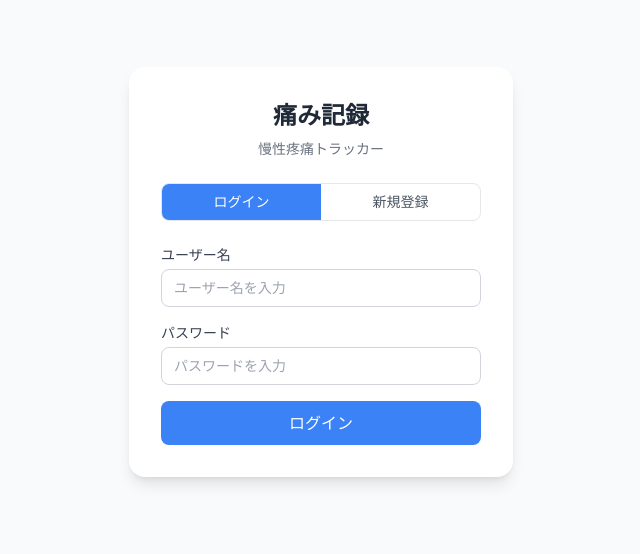
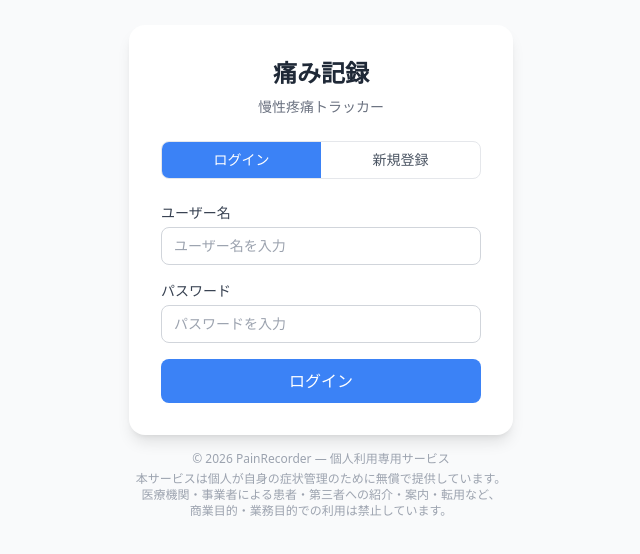
Before and after one commit to kyobankatu/PainRecorder, a Next.js app: page / in a window 1280 px wide. Shown: the part 128-682 px from the top of the page, without its empty margins (319-959 px from the left). Built offline with nearby package versions, Linux system fonts and the light colour scheme.

Commit message:
feat: add copy right

```diff
--- a/src/app/(protected)/layout.tsx
+++ b/src/app/(protected)/layout.tsx
@@ -5,6 +5,9 @@ export default function ProtectedLayout({ children }: { children: React.ReactNod
     <div className="min-h-screen flex flex-col">
       <Navigation />
       <main className="flex-1 container mx-auto px-4 py-6 max-w-3xl pb-24 md:pb-6">{children}</main>
+      <footer className="hidden md:block text-center py-3 text-xs text-gray-300 border-t border-gray-100">
+        © {new Date().getFullYear()} PainRecorder — 個人利用専用・商業目的での利用・紹介禁止
+      </footer>
     </div>
   );
 }
--- a/src/app/page.tsx
+++ b/src/app/page.tsx
@@ -48,7 +48,7 @@ export default function AuthPage() {
   }
 
   return (
-    <div className="flex items-center justify-center min-h-screen px-4">
+    <div className="flex flex-col items-center justify-center min-h-screen px-4 gap-4">
       <div className="bg-white rounded-2xl shadow-lg p-8 w-full max-w-sm">
         <h1 className="text-2xl font-bold text-center text-gray-800 mb-2">痛み記録</h1>
         <p className="text-center text-gray-500 text-sm mb-6">慢性疼痛トラッカー</p>
@@ -107,6 +107,17 @@ export default function AuthPage() {
           </button>
         </form>
       </div>
+
+      <div className="w-full max-w-sm text-center space-y-1">
+        <p className="text-xs text-gray-400">
+          © {new Date().getFullYear()} PainRecorder — 個人利用専用サービス
+        </p>
+        <p className="text-xs text-gray-400">
+          本サービスは個人が自身の症状管理のために無償で提供しています。<br />
+          医療機関・事業者による患者・第三者への紹介・案内・転用など、<br />
+          商業目的・業務目的での利用は禁止しています。
+        </p>
+      </div>
     </div>
   );
 }
```
